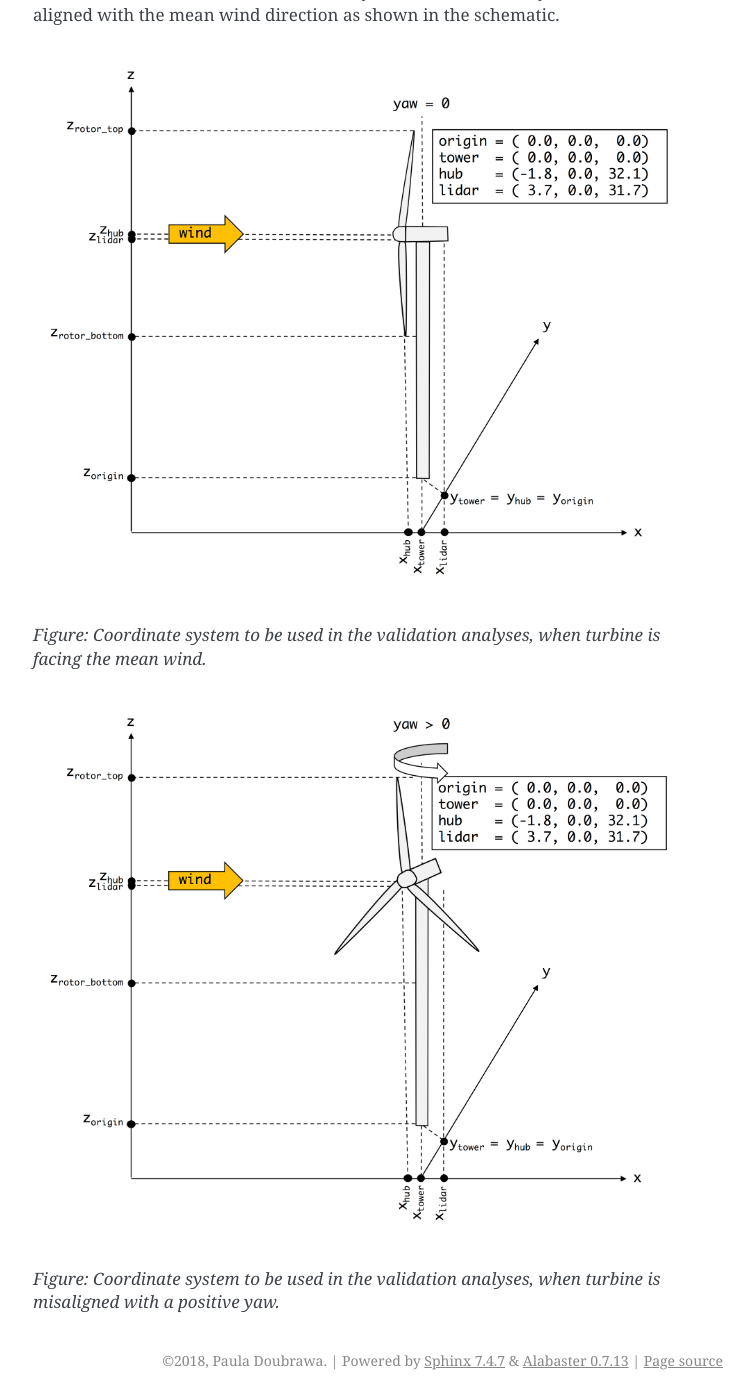
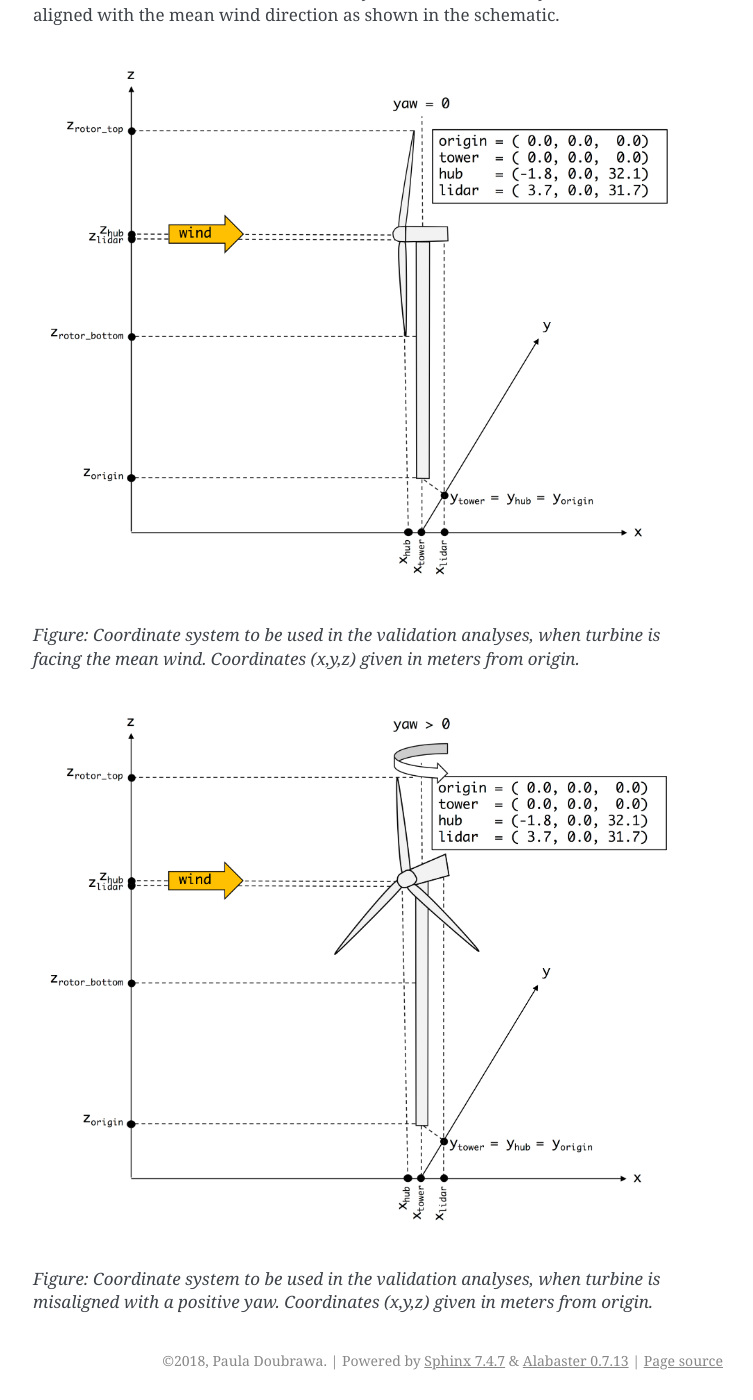
Before and after one commit to pdoubraw/wakebench_swift, a Sphinx documentation site: the page built from docs/source/validation.rst, in a window 1280 px wide and 1400 px high, scrolled down 2946 px. Shown: the whole window, without its empty margins (387-1140 px from the left). Built offline with Sphinx 7.4.7, drawn with Linux system fonts in a browser that asks for light colours.

Commit message:
quick fix

```diff
--- a/docs/source/validation.rst
+++ b/docs/source/validation.rst
@@ -71,8 +71,8 @@ Unless otherwise noted, all data are analyzed in a coordinate system where :math
 
 .. figure:: ../../images/coordinate_system_noyaw.png
 
-*Figure: Coordinate system to be used in the validation analyses, when turbine is facing the mean wind.*
+*Figure: Coordinate system to be used in the validation analyses, when turbine is facing the mean wind. Coordinates (x,y,z) given in meters from origin.*
 
 .. figure:: ../../images/coordinate_system_yawed.png
 
-*Figure: Coordinate system to be used in the validation analyses, when turbine is misaligned with a positive yaw.*
+*Figure: Coordinate system to be used in the validation analyses, when turbine is misaligned with a positive yaw. Coordinates (x,y,z) given in meters from origin.*
```
Also changed, not shown: images/coordinate_system_yawed.png, 6 other files.
